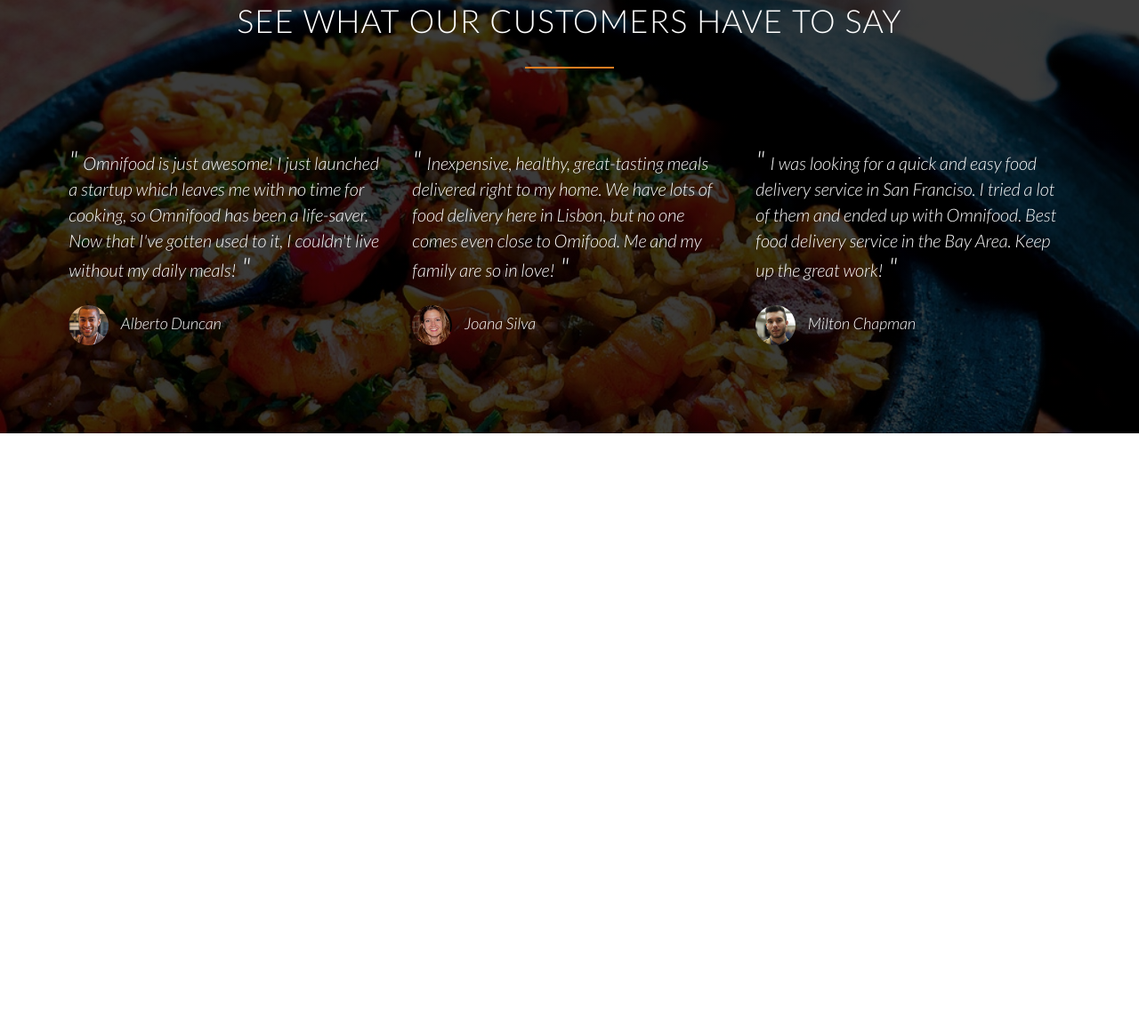
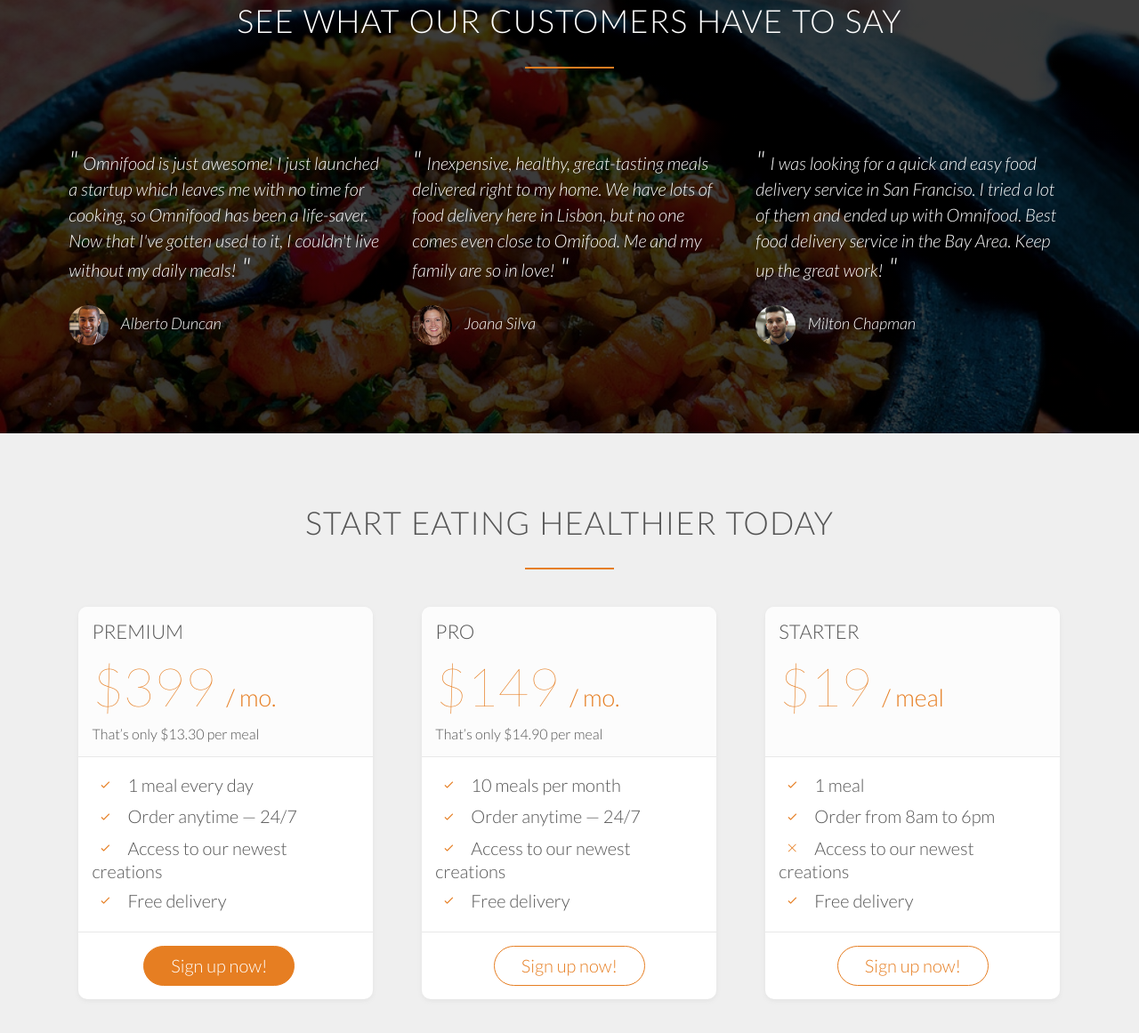
Before and after one commit to zack-jack/Omnifood, a website: page index.html in a window 1280 px wide. Shown: the part 3486-4647 px from the top of the page at 89% size. Before the commit the page ends 3973 px from the top, so only its background shows below. Drawn offline with Linux system fonts and the light colour scheme; files whose address does not match are found by name.

Commit message:
Plan sign up section content and styling

```diff
--- a/index.html
+++ b/index.html
@@ -240,7 +240,7 @@
             with no time for cooking, so Omnifood has been a life-saver. Now that
             I've gotten used to it, I couldn't live without my daily meals!<span class="quote"> "</span>
             <cite>
-              <img src="src/img/customer-1.jpg" alt="Alberto Duncan">
+              <img src="src/img/customer-1.jpg" alt="Alberto Duncan" class="cust-img">
               Alberto Duncan
             </cite>
           </blockquote>
@@ -251,7 +251,7 @@
             We have lots of food delivery here in Lisbon, but no one comes even
             close to Omifood. Me and my family are so in love!<span class="quote"> "</span>
             <cite>
-              <img src="src/img/customer-2.jpg" alt="Joana Silva">
+              <img src="src/img/customer-2.jpg" alt="Joana Silva" class="cust-img">
               Joana Silva
             </cite>
           </blockquote>
@@ -262,7 +262,7 @@
             I tried a lot of them and ended up with Omnifood. Best food delivery
             service in the Bay Area. Keep up the great work!<span class="quote"> "</span>
             <cite>
-              <img src="src/img/customer-3.jpg" alt="Milton Chapman">
+              <img src="src/img/customer-3.jpg" alt="Milton Chapman" class="cust-img">
               Milton Chapman
             </cite>
           </blockquote>
@@ -270,6 +270,74 @@
       </div>
     </section>
 
+    <section class="plans">
+      <div class="row">
+        <h2>Start eating healthier today</h2>
+      </div>
+      <div class="row">
+        <div class="col span-1-of-3">
+          <div class="plan-box">
+            <div>
+              <h3>Premium</h3>
+              <p class="plan-price">$399 <span>/ mo.</span></p>
+              <p class="plan-price-meal">That’s only $13.30 per meal</p>
+            </div>
+            <div>
+              <ul>
+                <li><i class="ion-ios-checkmark-empty plan-icon"></i>1 meal every day</li>
+                <li><i class="ion-ios-checkmark-empty plan-icon"></i>Order anytime &mdash; 24/7</li>
+                <li><i class="ion-ios-checkmark-empty plan-icon"></i>Access to our newest creations</li>
+                <li><i class="ion-ios-checkmark-empty plan-icon"></i>Free delivery</li>
+              </ul>
+            </div>
+            <div>
+              <a href="#" class="btn btn-filled">Sign up now!</a>
+            </div>
+          </div>
+        </div>
+        <div class="col span-1-of-3">
+          <div class="plan-box">
+            <div>
+              <h3>Pro</h3>
+              <p class="plan-price">$149 <span>/ mo.</span></p>
+              <p class="plan-price-meal">That’s only $14.90 per meal</p>
+            </div>
+            <div>
+              <ul>
+                <li><i class="ion-ios-checkmark-empty plan-icon"></i>10 meals per month</li>
+                <li><i class="ion-ios-checkmark-empty plan-icon"></i>Order anytime &mdash; 24/7</li>
+                <li><i class="ion-ios-checkmark-empty plan-icon"></i>Access to our newest creations</li>
+                <li><i class="ion-ios-checkmark-empty plan-icon"></i>Free delivery</li>
+              </ul>
+            </div>
+            <div>
+              <a href="#" class="btn btn-wire">Sign up now!</a>
+            </div>
+          </div>
+        </div>
+        <div class="col span-1-of-3">
+          <div class="plan-box">
+            <div>
+              <h3>Starter</h3>
+              <p class="plan-price">$19 <span>/ meal</span></p>
+              <p class="plan-price-meal">&nbsp;</p>
+            </div>
+            <div>
+              <ul>
+                <li><i class="ion-ios-checkmark-empty plan-icon"></i>1 meal</li>
+                <li><i class="ion-ios-checkmark-empty plan-icon"></i>Order from 8am to 6pm</li>
+                <li><i class="ion-ios-close-empty plan-icon"></i>Access to our newest creations</li>
+                <li><i class="ion-ios-checkmark-empty plan-icon"></i>Free delivery</li>
+              </ul>
+            </div>
+            <div>
+              <a href="#" class="btn btn-wire">Sign up now!</a>
+            </div>
+          </div>
+        </div>
+      </div>
+    </section>
+
 
   </body>
 </html>
--- a/src/css/style.css
+++ b/src/css/style.css
@@ -116,6 +116,19 @@
   margin-top: -5px;
 }
 
+.plan-icon {
+  display: inline-block;
+  width: 30px;
+  text-align: center;
+  color: #e67e22;
+  font-size: 120%;
+  margin-right: 10px;
+  /*align text and icons*/
+  line-height: 120%;
+  vertical-align: middle;
+  margin-top: -5px;
+}
+
 /* -------- LINKS -------- */
 
 .link:link,
@@ -160,6 +173,13 @@
   color: #fff;
 }
 
+.btn-wire:link,
+.btn-wire:visited {
+  background-color: rgba(255, 255, 255, 0.18);
+  border: 1px solid #e67e22;
+  color: #e67e22;
+}
+
 .btn:hover,
 .btn:active {
 }
@@ -174,6 +194,13 @@
 .btn-ghost:active {
   background-color: rgba(255, 255, 255, 0.3);
   border: 1px solid rgba(255, 255, 255, 0.2);
+  color: #fff;
+}
+
+.btn-wire:hover,
+.btn-wire:active {
+  background-color: #cf6d17;
+  border: 1px solid #cf6d17;
   color: #fff;
 }
 
@@ -405,4 +432,61 @@
   border-radius: 50%;
   margin-right: 10px;
   vertical-align: middle;
+  filter: saturate(0.85);
 }
+
+/* ---------------------------------------- */
+/* SIGN UP PLANS */
+/* ---------------------------------------- */
+
+.plans {
+  background-color: #efefef;
+}
+
+.plan-box {
+  background-color: #fff;
+  border-radius: 10px;
+  width: 90%;
+  margin-left: 5%;
+  box-shadow: 0 2px 5px #e3e3e3;
+}
+
+.plan-box div {
+  padding: 15px;
+  border-bottom: 1px solid #e8e8e8;
+}
+
+.plan-box div:first-child {
+  background-color: #fcfcfc;
+  border-top-left-radius: 10px;
+  border-top-right-radius: 10px;
+}
+
+.plan-box div:last-child {
+  text-align: center;
+  border: 0;
+}
+
+.plan-box ul {
+  list-style: none;
+}
+
+.plan-box ul li {
+  padding: 5px 0;
+}
+
+.plan-price {
+  font-size: 300%;
+  margin-bottom: 10px;
+  font-weight: 100;
+  color: #e67e22;
+}
+
+.plan-price span {
+  font-size: 45%;
+  font-weight: 300;
+}
+
+.plan-price-meal {
+  font-size: 80%;
+}
```
